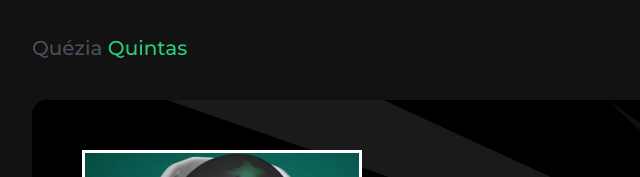
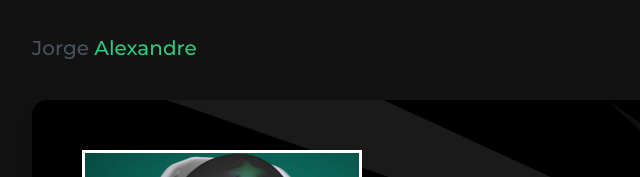
Before and after one commit to jarnascimento/jarnascimento.github.io, a plain HTML site: page index.html in a window 1280 px wide. Shown: the top 177 px of the page, 92-732 px from the left. Drawn offline with Linux system fonts and the light colour scheme; a web font is replaced by a local one.

Commit message:
acertando nome

```diff
--- a/index.html
+++ b/index.html
@@ -35,7 +35,7 @@
       <header id="site_header" class="header mobile-menu-hide">
         <div class="header-content">
           <div class="site-title-block mobile-hidden">
-            <a href="index.html#home"><div class="site-title">Quézia <span>Quintas</span></div></a>
+            <a href="index.html#home"><div class="site-title">Jorge <span>Alexandre</span></div></a>
           </div>
 
           <!-- Navigation -->
```
